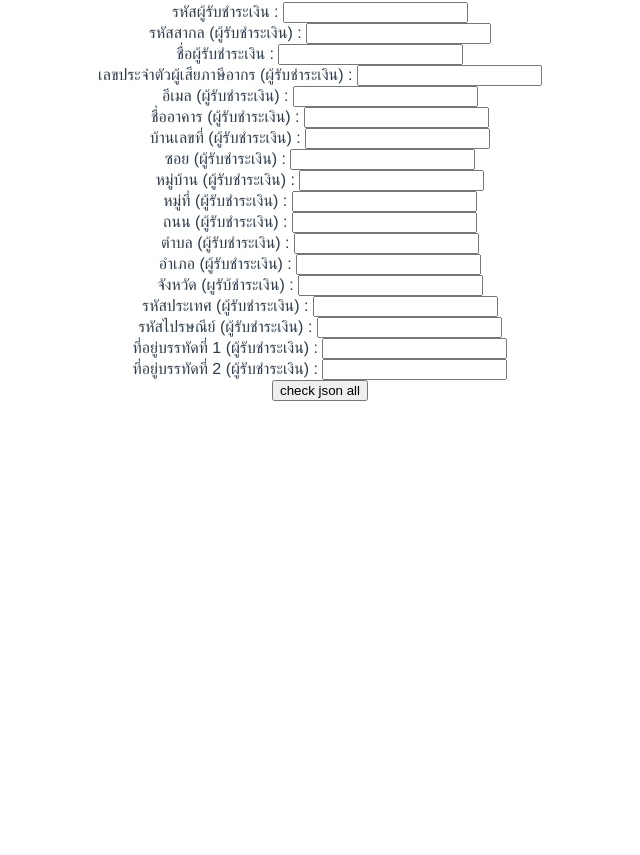
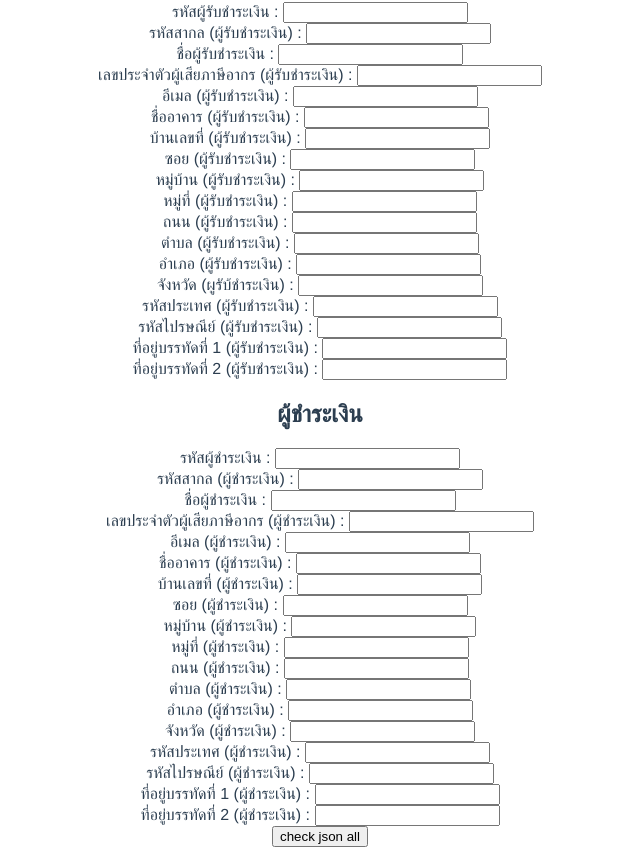
Before and after one commit to it-kmitl-2018/group10-frontend, a Vue app: page /#/ElectronicReceiptForm in a window 1280 px wide. Shown: the part 222-1077 px from the top of the page, without its empty margins (320-960 px from the left). Before the commit the page ends 800 px from the top, so only its background shows below. Built offline with nearby package versions, Linux system fonts and the light colour scheme.

Commit message:
Create Electronic ReceiptForm with payer/payee trade party form and data object and send json data to backend with axios post

```diff
--- a/src/Data/PayerTradeParty.data.js
+++ b/src/Data/PayerTradeParty.data.js
@@ -14,7 +14,7 @@ export default{
     payerSubDistrict: '',
     payerDistrict: '',
     payerSubCountry: '',
-    payerCountrycode: '',
+    payerCountryCode: '',
     payerPostCode: '',
     payerAddrLineOne: '',
     payerAddrLineTwo: ''
--- a/src/components/ElectronicReceiptForm.vue
+++ b/src/components/ElectronicReceiptForm.vue
@@ -2,9 +2,11 @@
   <div class="ElectronicReceiptForm">
     <br>
     <h1>ใบเสร็จอิเล็กทรอนิกส์</h1>
-    <PayeeTradePartyForm :PayeeTradePartyFormProp="payee"></PayeeTradePartyForm>
-    <!-- <PayerTradePartyForm :PayerTradePartyFormProp="payer"></PayerTradePartyForm> -->
-    <button @click="testjson()">check json all</button>
+    <div>
+      <PayeeTradePartyForm :PayeeTradePartyFormProp="payee"></PayeeTradePartyForm>
+      <PayerTradePartyForm :PayerTradePartyFormProp="payer"></PayerTradePartyForm>
+    </div>
+    <button @click="sendData()">check json all</button>
   </div>
 </template>
 <script>
@@ -25,11 +27,11 @@ export default {
     PayerTradePartyForm
   },
   methods: {
-    testjson () {
+    sendData () {
       console.log(JSON.stringify(PayeeTradePartyData.data))
-      AXIOS.post('/ElectronicReceipt', JSON.stringify(PayeeTradePartyData.data))
+      AXIOS.post('/ElectronicReceipt', [PayeeTradePartyData.data, PayerTradePartyData.data])
         .then(response => {
-          console.log(params)
+
         }).catch(e => {
           this.error.push(e)
         })
--- a/src/components/Form-Page/PayerTradePartyForm.vue
+++ b/src/components/Form-Page/PayerTradePartyForm.vue
@@ -1,138 +1,30 @@
 <template>
 <div class="payertradepartyform">
   <h2>ผู้ชำระเงิน</h2>
-  <label>รหัสผู้ชำระเงิน : </label><input type="text" v-model="payerID"/><br>
-  <label>รหัสสากล (ผู้ชำระเงิน) : </label><input type="text" v-model="payerGlobalID"/><br>
-  <label>ชื่อผู้ชำระเงิน : </label><input type="text" v-model="payerName"/><br>
-  <label>เลขประจำตัวผู้เสียภาษีอากร (ผู้ชำระเงิน) : </label><input type="text" v-model="payerTaxID"/><br>
-  <label>อีเมล (ผู้ชำระเงิน) : </label><input type="text" v-model="payerEmail"/><br>
-  <label>ชื่ออาคาร (ผู้ชำระเงิน) : </label><input type="text" v-model="payerBuildingName"/><br>
-  <label>บ้านเลขที่ (ผู้ชำระเงิน) : </label><input type="text" v-model="payerBuildingNo"/><br>
-  <label>ซอย (ผู้ชำระเงิน) : </label><input type="text" v-model="payerAlley"/><br>
-  <label>หมู่บ้าน (ผู้ชำระเงิน) : </label><input type="text" v-model="payerVillage"/><br>
-  <label>หมู่ที่ (ผู้ชำระเงิน) : </label><input type="text" v-model="payerVillageNo"/><br>
-  <label>ถนน (ผู้ชำระเงิน) : </label><input type="text" v-model="payerStreet"/><br>
-  <label>ตำบล (ผู้ชำระเงิน) : </label><input type="text" v-model="payerSubDistrict"/><br>
-  <label>อำเภอ (ผู้ชำระเงิน) : </label><input type="text" v-model="payerDistrict"/><br>
-  <label>จังหวัด (ผู้ชำระเงิน) : </label><input type="text" v-model="payerSubCountry"/><br>
-  <label>รหัสประเทศ (ผู้ชำระเงิน) : </label><input type="text" v-model="payerCountryCode"/><br>
-  <label>รหัสไปรษณีย์ (ผู้ชำระเงิน) : </label><input type="text" v-model="payerPostCode"/><br>
-  <label>ที่อยู่บรรทัดที่ 1 (ผู้ชำระเงิน) : </label><input type="text" v-model="payerAddrLineOne"/><br>
-  <label>ที่อยู่บรรทัดที่ 2 (ผู้ชำระเงิน) : </label><input type="text" v-model="payerAddrLineTwo"/><br>
-  <button @click="testjson(payerID,
-    payerGlobalID,
-    payerName,
-    payerTaxID,
-    payerEmail,
-    payerBuildingName,
-    payerBuildingNo,
-    payerAlley,
-    payerVillage,
-    payerVillageNo,
-    payerStreet,
-    payerSubDistrict,
-    payerDistrict,
-    payerSubCountry,
-    payerCountryCode,
-    payerPostCode,
-    payerAddrLineOne,
-    payerAddrLineTwo)">check json</button>
+  <label>รหัสผู้ชำระเงิน : </label><input type="text" v-model="PayerTradePartyFormProp.payerID"/><br>
+  <label>รหัสสากล (ผู้ชำระเงิน) : </label><input type="text" v-model="PayerTradePartyFormProp.payerGlobalID"/><br>
+  <label>ชื่อผู้ชำระเงิน : </label><input type="text" v-model="PayerTradePartyFormProp.payerName"/><br>
+  <label>เลขประจำตัวผู้เสียภาษีอากร (ผู้ชำระเงิน) : </label><input type="text" v-model="PayerTradePartyFormProp.payerTaxID"/><br>
+  <label>อีเมล (ผู้ชำระเงิน) : </label><input type="text" v-model="PayerTradePartyFormProp.payerEmail"/><br>
+  <label>ชื่ออาคาร (ผู้ชำระเงิน) : </label><input type="text" v-model="PayerTradePartyFormProp.payerBuildingName"/><br>
+  <label>บ้านเลขที่ (ผู้ชำระเงิน) : </label><input type="text" v-model="PayerTradePartyFormProp.payerBuildingNo"/><br>
+  <label>ซอย (ผู้ชำระเงิน) : </label><input type="text" v-model="PayerTradePartyFormProp.payerAlley"/><br>
+  <label>หมู่บ้าน (ผู้ชำระเงิน) : </label><input type="text" v-model="PayerTradePartyFormProp.payerVillage"/><br>
+  <label>หมู่ที่ (ผู้ชำระเงิน) : </label><input type="text" v-model="PayerTradePartyFormProp.payerVillageNo"/><br>
+  <label>ถนน (ผู้ชำระเงิน) : </label><input type="text" v-model="PayerTradePartyFormProp.payerStreet"/><br>
+  <label>ตำบล (ผู้ชำระเงิน) : </label><input type="text" v-model="PayerTradePartyFormProp.payerSubDistrict"/><br>
+  <label>อำเภอ (ผู้ชำระเงิน) : </label><input type="text" v-model="PayerTradePartyFormProp.payerDistrict"/><br>
+  <label>จังหวัด (ผู้ชำระเงิน) : </label><input type="text" v-model="PayerTradePartyFormProp.payerSubCountry"/><br>
+  <label>รหัสประเทศ (ผู้ชำระเงิน) : </label><input type="text" v-model="PayerTradePartyFormProp.payerCountryCode"/><br>
+  <label>รหัสไปรษณีย์ (ผู้ชำระเงิน) : </label><input type="text" v-model="PayerTradePartyFormProp.payerPostCode"/><br>
+  <label>ที่อยู่บรรทัดที่ 1 (ผู้ชำระเงิน) : </label><input type="text" v-model="PayerTradePartyFormProp.payerAddrLineOne"/><br>
+  <label>ที่อยู่บรรทัดที่ 2 (ผู้ชำระเงิน) : </label><input type="text" v-model="PayerTradePartyFormProp.payerAddrLineTwo"/><br>
 </div>
 </template>
 <script>
-// import {AXIOS} from '../http-commons'
 
 export default{
-  name: 'payertradepartyform',
-  data () {
-    return {
-      payertradeparty: {
-        payerID: '',
-        payerGlobalID: '',
-        payerName: '',
-        payerTaxID: '',
-        payerEmail: '',
-        payerBuildingName: '',
-        payerBuildingNo: '',
-        payerAlley: '',
-        payerVillage: '',
-        payerVillageNo: '',
-        payerStreet: '',
-        payerSubDistrict: '',
-        payerDistrict: '',
-        payerSubCountry: '',
-        payerCountryCode: '',
-        payerPostCode: '',
-        payerAddrLineOne: '',
-        payeraddrLineTwo: ''
-      }
-    }
-  },
-  methods: {
-    testjson (payerID,
-      payerGlobalID,
-      payerName,
-      payerTaxID,
-      payerEmail,
-      payerBuildingName,
-      payerBuildingNo,
-      payerAlley,
-      payerVillage,
-      payerVillageNo,
-      payerStreet,
-      payerSubDistrict,
-      payerDistrict,
-      payerSubCountry,
-      payerCountrycode,
-      payerPostCode,
-      payerAddrLineOne,
-      payerAddrLineTwo) {
-      // this.payertradeparty.payerID = payerID
-      // this.payertradeparty.payerGlobalID = payerGlobalID
-      // this.payertradeparty.payerName = payerName
-      // this.payertradeparty.payerTaxID = payerTaxID
-      // this.payertradeparty.payerEmail = payerEmail
-      // this.payertradeparty.payerBuildingName = payerBuildingName
-      // this.payertradeparty.payerBuildingNo = payerBuildingNo
-      // this.payertradeparty.payerAlley = payerAlley
-      // this.payertradeparty.payerVillage = payerVillage
-      // this.payertradeparty.payerVillageNo = payerVillageNo
-      // this.payertradeparty.payerStreet = payerStreet
-      // this.payertradeparty.payerSubDistrict = payerSubDistrict
-      // this.payertradeparty.payerDistrict = payerDistrict
-      // this.payertradeparty.payerSubCountry = payerSubCountry
-      // this.payertradeparty.payerCountrycode = payerCountrycode
-      // this.payertradeparty.payerPostCode = payerPostCode
-      // this.payertradeparty.payerAddrLineOne = payerAddrLineOne
-      // this.payertradeparty.payerAddrLineTwo = payerAddrLineTwo
-      // var params = new URLSearchParams()
-      // params.append('payerID', this.payertradeparty.payerID)
-      // params.append('payerGlobalID', this.payertradeparty.payerGlobalID)
-      // params.append('payerName', this.payertradeparty.payerName)
-      // params.append('payerTaxID', this.payertradeparty.payerTaxID)
-      // params.append('payerEmail', this.payertradeparty.payerEmail)
-      // params.append('payerBuildingName', this.payertradeparty.payerBuildingName)
-      // params.append('payerBuildingNo', this.payertradeparty.payerBuildingNo)
-      // params.append('payerAlley', this.payertradeparty.payerAlley)
-      // params.append('payerVillage', this.payertradeparty.payerVillage)
-      // params.append('payerVillageNo', this.payertradeparty.payerVillageNo)
-      // params.append('payerStreet', this.payertradeparty.payerStreet)
-      // params.append('payerSubDistrict', this.payertradeparty.payerSubDistrict)
-      // params.append('payerDistrict', this.payertradeparty.payerDistrict)
-      // params.append('payerSubCountry', this.payertradeparty.payerSubCountry)
-      // params.append('payerCountryCode', this.payertradeparty.payerCountrycode)
-      // params.append('payerPostCode', this.payertradeparty.payerPostCode)
-      // params.append('payerAddrLineOne', this.payertradeparty.payerAddrLineOne)
-      // params.append('payerAddrLineTwo', this.payertradeparty.payerAddrLineTwo)
-      // alert(JSON.stringify(this.payertradeparty))
-      // AXIOS.post(`/infopayer`, params)
-      //   .then(response => {
-      //     this.payertradeparty = response.data
-      //     console.log(response.data)
-      //   }).catch(e => {
-      //     this.error.push(e)
-      //   })
-    }
-  }
+  props: ['PayerTradePartyFormProp']
 }
+
 </script>
```
Also changed, not shown: src/components/Form-Page/PayeeTradePartyForm.vue (+0 -39 lines).
